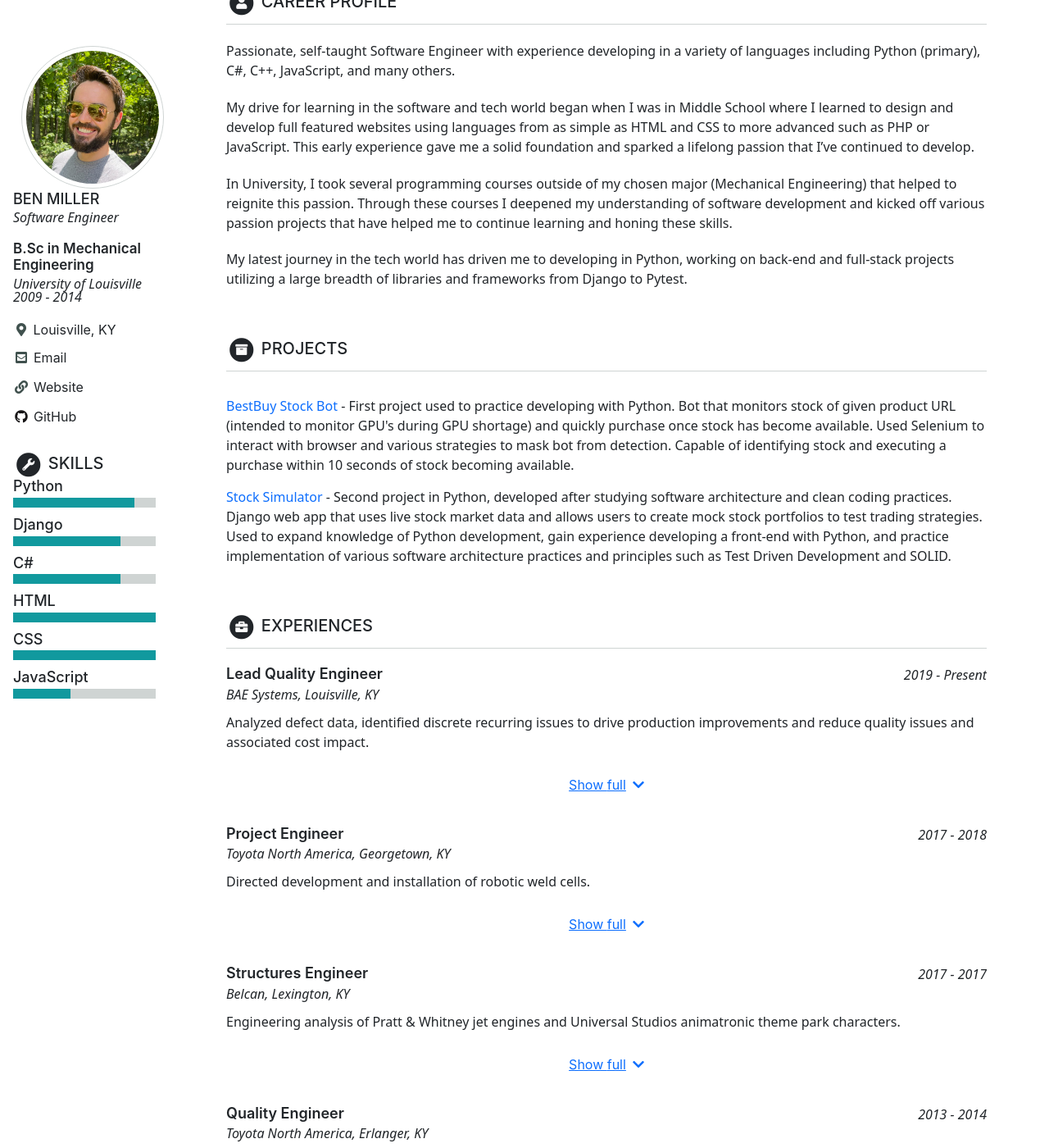
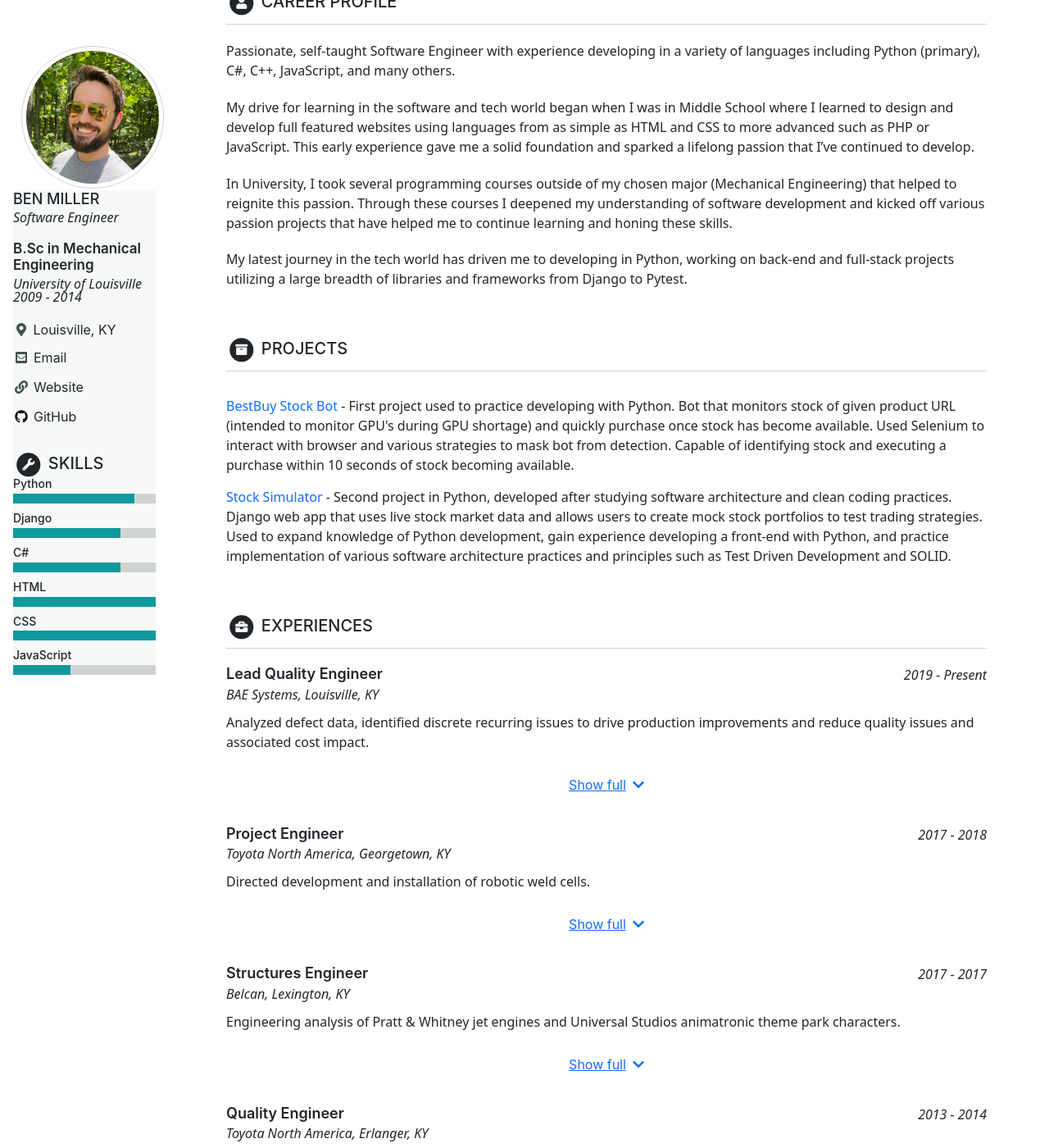
Before and after one commit to Ben-M-90/Ben-M-90.github.io, a Jekyll site: the page built from _pages/home.md, in a window 1280 px wide and 1400 px high, scrolled down 348 px. Shown: the whole window at 82% size. Built offline with Jekyll 4.4.1, drawn with Linux system fonts in a browser that asks for light colours; cached includes are drawn as plain includes.

Commit message:
Add left-margin to skills list, reorganize sidebar content to contain avatar seperate, re-add background color to sidebar.

```diff
--- a/_includes/author-profile.html
+++ b/_includes/author-profile.html
@@ -12,6 +12,7 @@
     </div>
     {% endif %}
 
+    <div class="sidebar-container">
         <div class="author__content">
             <h3 class="author__name" itemprop="name">
                 <a class="u-url" rel="me" href="{{ author.home | default: '/' | absolute_url }}" itemprop="url">{{ author.name }}</a>
@@ -251,8 +252,8 @@
 
             </ul>
         </div>
-</div>
-<section class="skills-section section">
+
+        <div class="skills-section section">
 
             <h2 class="section-title" style="font-weight: 500 !important; margin-top: 30px !important; text-transform: uppercase;">
                 <span class="fa-stack fa-xs">
@@ -267,7 +268,7 @@
                 {% for skill in skills.toolset %}
                 <div class="item">
 
-            <h3 class="level-title" style="margin-top: 0px !important;">{{ skill.name }}</h3>
+                    <h3 class="level-title" style="margin-top: 0px !important; font-size: 14px !important;">{{ skill.name }}</h3>
 
                     <div class="level-bar">
                         <div class="level-bar-inner" data-level="{{ skill.level }}">
@@ -279,4 +280,7 @@
 
             </div>
 
-</section><!--//skills-section-->
+        </div><!--//skills-section-->
+
+    </div>
+</div>
--- a/_sass/minimal-mistakes/_base.scss
+++ b/_sass/minimal-mistakes/_base.scss
@@ -528,7 +528,7 @@ input[type="submit"],
     }
 
     .level-title {
-        font-size: $type-size-6;
+        font-size: $type-size-6 !important;
         margin-top: 0;
         margin-bottom: 3px;
     }
@@ -544,3 +544,7 @@ input[type="submit"],
         background: $primary-color;
     }
 }
+
+.sidebar-container {
+    background-color: $card-background;
+}
```
Lines whose indentation alone changed are shown as unchanged.
